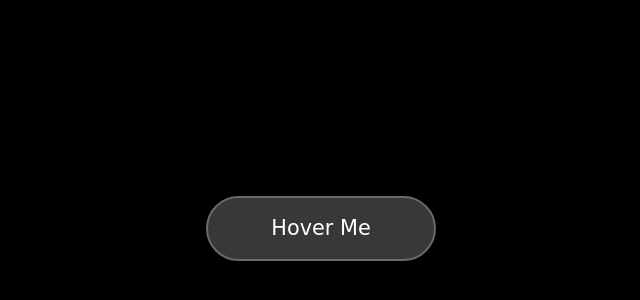
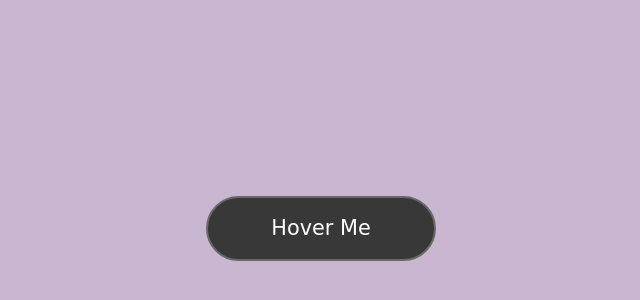
Before and after one commit to soumyapodha/Hover-Effect, a plain HTML site: page index.html in a window 1280 px wide. Shown: the part 172-472 px from the top of the page, without its empty margins (319-959 px from the left). Drawn offline with Linux system fonts and the light colour scheme.

Commit message:
Update style.css

```diff
--- a/css/style.css
+++ b/css/style.css
@@ -4,7 +4,7 @@
 }
 
 body{
-	background:#000;
+	background:#c9b6d0;
 }
 
 .main{
```
